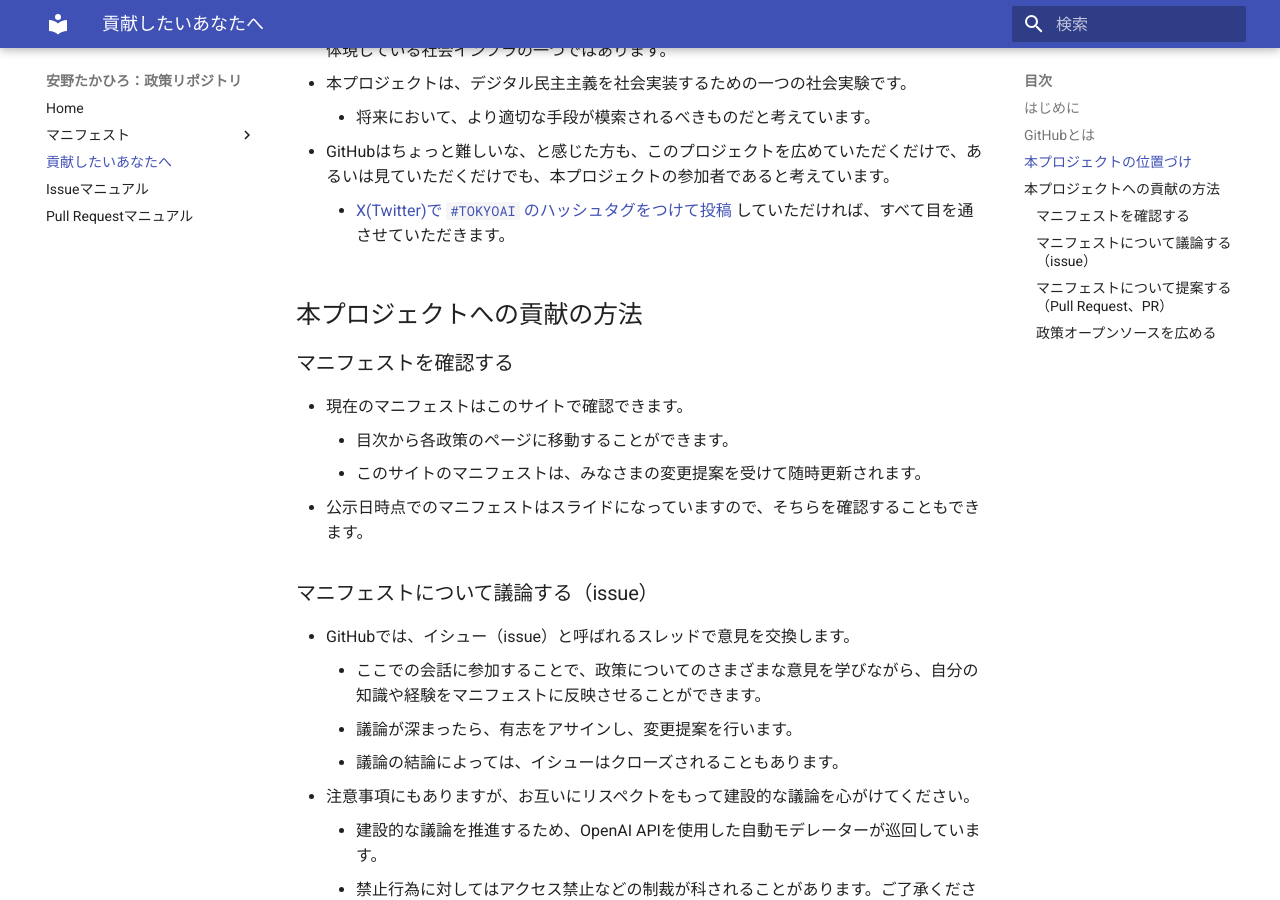
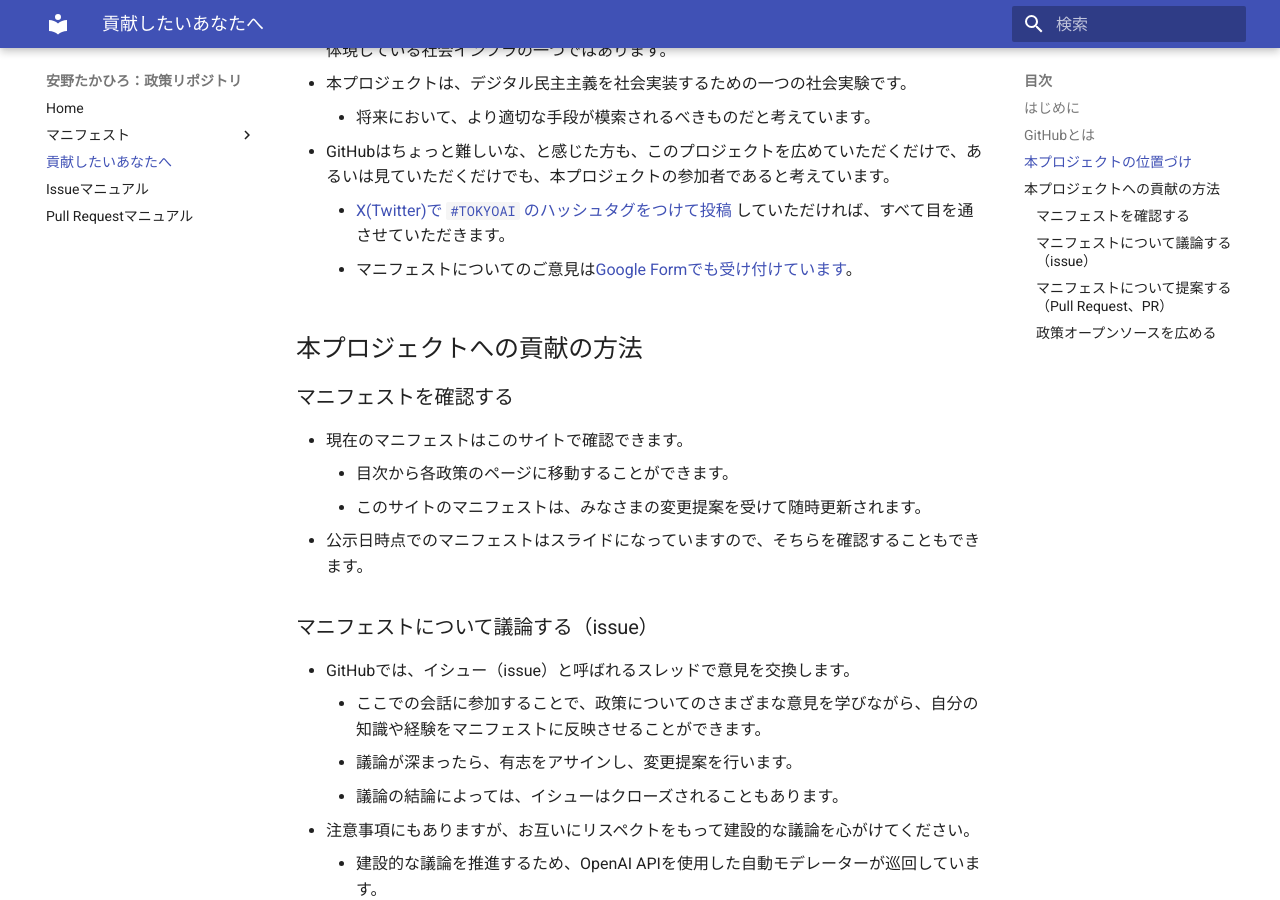
Before and after one commit to takahiroanno2024/election2024, an MkDocs documentation site: the page built from docs/contribution.md, in a window 1280 px wide and 900 px high, scrolled down 1109 px. Built offline with MkDocs 1.6.1 and Material for MkDocs 9.7.7, drawn with Linux system fonts in a browser that asks for light colours.

Commit message:
add link to google form

```diff
--- a/docs/contribution.md
+++ b/docs/contribution.md
@@ -30,6 +30,7 @@ GitHubとは、ソフトウェアエンジニア・ITエンジニアがみんな
     - 将来において、より適切な手段が模索されるべきものだと考えています。
 - GitHubはちょっと難しいな、と感じた方も、このプロジェクトを広めていただくだけで、あるいは見ていただくだけでも、本プロジェクトの参加者であると考えています。
     - [X(Twitter)で `#TOKYOAI` のハッシュタグをつけて投稿](https://twitter.com/intent/tweet?url=https%3A%2F%2Fmanifest.takahiroanno.com%2F&text=%23TOKYOAI%20%23%E5%AE%89%E9%87%8E%E3%81%9F%E3%81%8B%E3%81%B2%E3%82%8D) していただければ、すべて目を通させていただきます。
+    - マニフェストについてのご意見は[Google Formでも受け付けています](https://docs.google.com/forms/d/e/1FAIpQLSfiSmvhVjzW_POtep_8J53n1QRR3zc2QBtyqPPMQxfnzjmRyA/viewform)。
 
 ## 本プロジェクトへの貢献の方法
 
```
